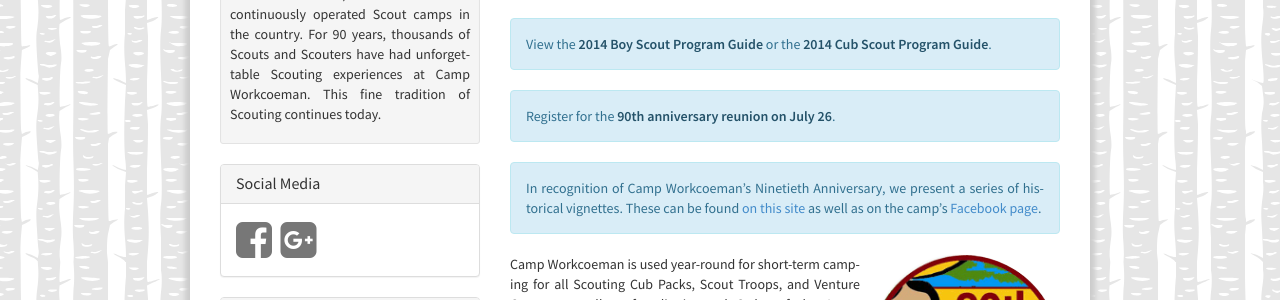
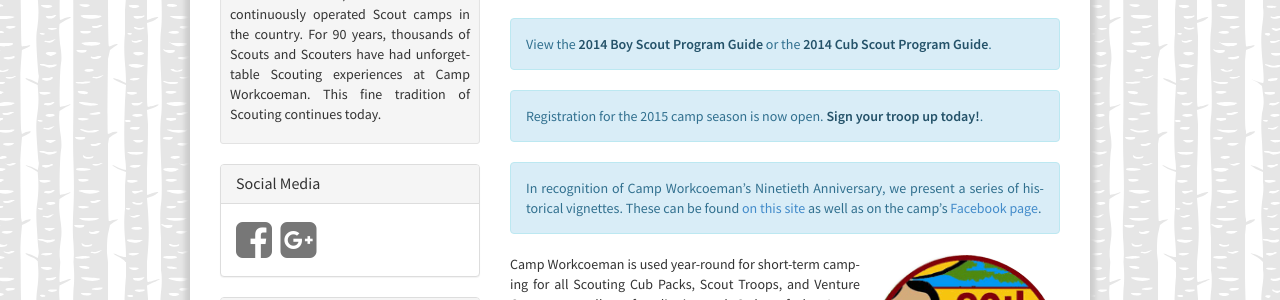
Before and after one commit to campworkcoeman/campworkcoeman.org, a Jekyll site: the page built from index.html, in a window 1280 px wide. Shown: the part 438-738 px from the top of the page. Built offline with Jekyll 4.4.1, drawn with Linux system fonts in a browser that asks for light colours; nearby versions of some CDN libraries; Markdown is read by kramdown in place of the engine named in the settings.

Commit message:
Added link for 2015 registration.

```diff
--- a/index.html
+++ b/index.html
@@ -30,7 +30,7 @@ priority: 1
     </div>
     <br/>
     <div class="alert alert-info">View the <a href="{{ site.url }}/pdf/2014/14_program_guide.pdf" class="alert-link">2014 Boy Scout Program Guide</a> or the <a href="{{ site.url }}/pdf/2014/2014_CW_Cub_Leaders_Guide.pdf" class="alert-link">2014 Cub Scout Program Guide</a>.</div>
-    <div class="alert alert-info">Register for the <a href="{{ site.url }}/about/news/2014/05/13/ninetieth-anniversary-reunion/" class="alert-link">90th anniversary reunion on July 26</a>.</div>
+    <div class="alert alert-info">Registration for the 2015 camp season is now open. <a href="http://www.ctrivers.org/Events/Unitsignupfor2015BoyScoutSummerCamp" class="alert-link">Sign your troop up today!</a>.</div>
     <div class="alert alert-info">In recognition of Camp Workcoeman&rsquo;s Ninetieth Anniversary, we present a series of historical vignettes. These can be found <a href="{{ site.url }}/about/history/vignettes/">on this site</a> as well as on the camp&rsquo;s <a href="https://www.facebook.com/CampWorkcoeman">Facebook page</a>.</div>
     <img src="files/2014_CampPatch.png" alt="2014 Camp Patch" class="pull-right img-circle" style="max-width: 200px; width: 50%; padding-left: 10px;">
     <p>Camp Workcoeman is used year-round for short-term camping for all Scouting Cub Packs, Scout Troops, and Venture Crews, as well as for district and Order of the Arrow activities.</p>
```
